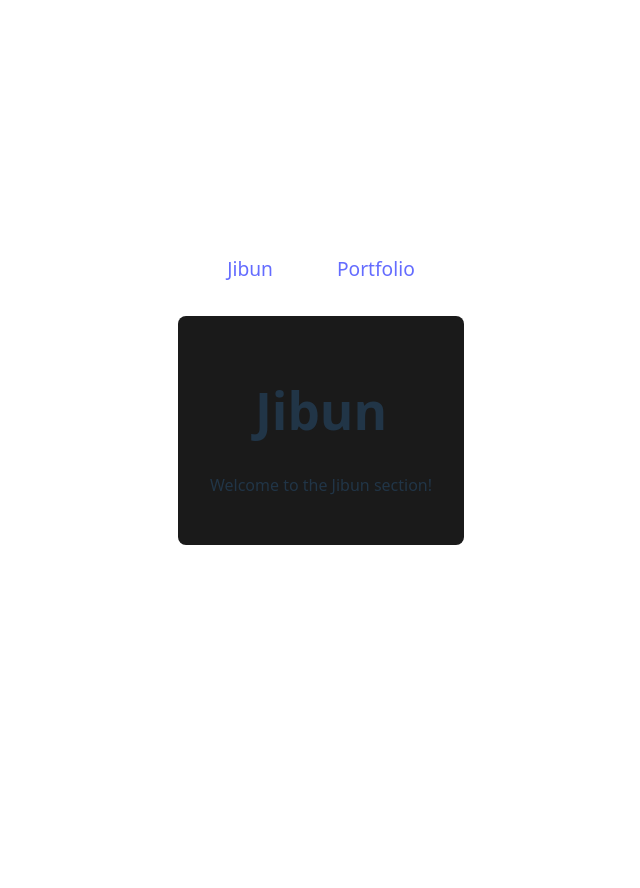
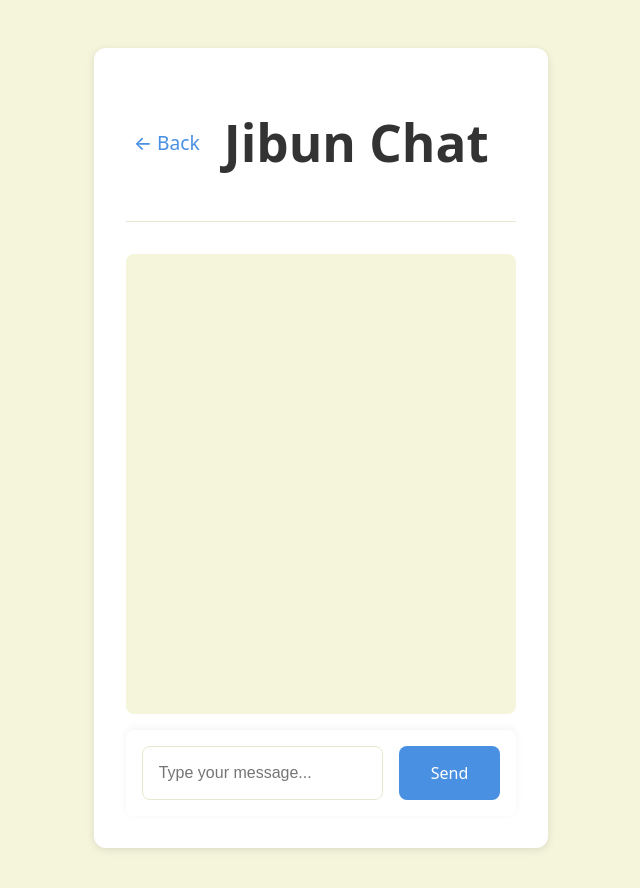
Before and after one commit to kakeras/toai, a React (Vite) app in the folder frontend/: page /jibun in a window 1280 px wide. Shown: the top 888 px of the page, without its empty margins (319-959 px from the left). Before the commit the page ends 800 px from the top, so only its background shows below. Built offline with nearby package versions, Linux system fonts and the light colour scheme.

Commit message:
Update styling

```diff
--- a/frontend/src/App.css
+++ b/frontend/src/App.css
@@ -1,3 +1,19 @@
+:root {
+  --cream: #f5f5dc;
+  --cream-dark: #e8e8d0;
+  --text-dark: #333333;
+  --accent-blue: #4a90e2;
+  --accent-green: #4CAF50;
+}
+
+body {
+  margin: 0;
+  padding: 0;
+  background-color: var(--cream);
+  color: var(--text-dark);
+  font-family: system-ui, -apple-system, BlinkMacSystemFont, 'Segoe UI', Roboto, Oxygen, Ubuntu, Cantarell, 'Open Sans', 'Helvetica Neue', sans-serif;
+}
+
 #root {
   max-width: 1280px;
   margin: 0 auto;
@@ -42,9 +58,11 @@
 }
 
 .app-container {
-  max-width: 1280px;
+  width: 100%;
+  min-height: 100vh;
   margin: 0 auto;
-  padding: 2rem;
+  padding: 1rem;
+  box-sizing: border-box;
 }
 
 .navigation {
@@ -76,12 +94,196 @@
 }
 
 main {
-  padding: 2rem;
-  background-color: #1a1a1a;
-  border-radius: 8px;
+  width: 100%;
+  max-width: 1200px;
+  margin: 0 auto;
+  padding: 1rem;
+  box-sizing: border-box;
+  background-color: white;
+  border-radius: 12px;
+  box-shadow: 0 2px 8px rgba(0, 0, 0, 0.1);
 }
 
 .jibun-container,
 .portfolio-container {
   text-align: center;
 }
+
+/* Main Page Styles */
+.main-container {
+  text-align: center;
+  padding: 2rem 1rem;
+}
+
+.main-container h1 {
+  font-size: clamp(2rem, 5vw, 3rem);
+  margin-bottom: 2rem;
+  color: var(--text-dark);
+}
+
+.button-container {
+  display: flex;
+  flex-direction: column;
+  gap: 1.5rem;
+  align-items: center;
+  margin-top: 2rem;
+  padding: 0 1rem;
+}
+
+@media (min-width: 768px) {
+  .button-container {
+    flex-direction: row;
+    justify-content: center;
+  }
+}
+
+.nav-button {
+  width: 100%;
+  max-width: 300px;
+  padding: 1.2rem 2rem;
+  font-size: clamp(1rem, 2vw, 1.2rem);
+  border: none;
+  border-radius: 8px;
+  cursor: pointer;
+  transition: all 0.3s ease;
+  font-weight: 500;
+}
+
+.jibun-button {
+  background-color: var(--accent-blue);
+  color: white;
+}
+
+.portfolio-button {
+  background-color: var(--accent-green);
+  color: white;
+}
+
+.nav-button:hover {
+  transform: translateY(-2px);
+  box-shadow: 0 4px 12px rgba(0, 0, 0, 0.15);
+}
+
+/* Chat Interface Styles */
+.jibun-container {
+  display: flex;
+  flex-direction: column;
+  height: calc(100vh - 4rem);
+  max-width: 800px;
+  margin: 0 auto;
+  padding: 1rem;
+}
+
+.chat-header {
+  display: flex;
+  align-items: center;
+  margin-bottom: 1rem;
+  padding-bottom: 1rem;
+  border-bottom: 1px solid var(--cream-dark);
+}
+
+.back-button {
+  background: none;
+  border: none;
+  color: var(--accent-blue);
+  font-size: 1.2rem;
+  cursor: pointer;
+  padding: 0.5rem;
+  margin-right: 1rem;
+  transition: color 0.3s ease;
+}
+
+.back-button:hover {
+  color: var(--text-dark);
+}
+
+.chat-messages {
+  flex: 1;
+  overflow-y: auto;
+  padding: 1rem;
+  display: flex;
+  flex-direction: column;
+  gap: 1rem;
+  background-color: var(--cream);
+  border-radius: 8px;
+  margin: 1rem 0;
+}
+
+.message {
+  padding: 1rem;
+  border-radius: 12px;
+  max-width: 80%;
+  word-wrap: break-word;
+}
+
+.user-message {
+  background-color: var(--accent-blue);
+  color: white;
+  align-self: flex-end;
+}
+
+.assistant-message {
+  background-color: white;
+  color: var(--text-dark);
+  align-self: flex-start;
+  border: 1px solid var(--cream-dark);
+}
+
+.chat-input-form {
+  display: flex;
+  gap: 1rem;
+  padding: 1rem;
+  background-color: white;
+  border-radius: 8px;
+  box-shadow: 0 -2px 8px rgba(0, 0, 0, 0.05);
+}
+
+.chat-input {
+  flex: 1;
+  padding: 1rem;
+  border: 1px solid var(--cream-dark);
+  border-radius: 8px;
+  background-color: white;
+  color: var(--text-dark);
+  font-size: 1rem;
+}
+
+.chat-input:focus {
+  outline: none;
+  border-color: var(--accent-blue);
+}
+
+.send-button {
+  padding: 1rem 2rem;
+  background-color: var(--accent-blue);
+  color: white;
+  border: none;
+  border-radius: 8px;
+  cursor: pointer;
+  transition: all 0.3s ease;
+  font-weight: 500;
+}
+
+.send-button:hover {
+  background-color: #357abd;
+  transform: translateY(-1px);
+}
+
+/* Responsive adjustments */
+@media (max-width: 480px) {
+  .app-container {
+    padding: 0.5rem;
+  }
+
+  main {
+    padding: 0.5rem;
+  }
+
+  .chat-input-form {
+    padding: 0.5rem;
+  }
+
+  .send-button {
+    padding: 1rem;
+  }
+}
--- a/frontend/src/App.tsx
+++ b/frontend/src/App.tsx
@@ -1,4 +1,5 @@
-import { BrowserRouter as Router, Routes, Route, Link } from 'react-router-dom';
+import { BrowserRouter as Router, Routes, Route } from 'react-router-dom';
+import Main from './components/Main';
 import Jibun from './components/Jibun';
 import Portfolio from './components/Portfolio';
 import './App.css';
@@ -7,22 +8,11 @@ function App() {
   return (
     <Router>
       <div className="app-container">
-        <nav className="navigation">
-          <ul>
-            <li>
-              <Link to="/jibun">Jibun</Link>
-            </li>
-            <li>
-              <Link to="/portfolio">Portfolio</Link>
-            </li>
-          </ul>
-        </nav>
-
         <main>
           <Routes>
+            <Route path="/" element={<Main />} />
             <Route path="/jibun" element={<Jibun />} />
             <Route path="/portfolio" element={<Portfolio />} />
-            <Route path="/" element={<Jibun />} />
           </Routes>
         </main>
       </div>
--- a/frontend/src/components/Jibun.tsx
+++ b/frontend/src/components/Jibun.tsx
@@ -1,10 +1,84 @@
-import React from 'react';
+import React, { useState } from 'react';
+import { useNavigate } from 'react-router-dom';
+
+interface Message {
+  role: 'user' | 'assistant';
+  content: string;
+}
 
 const Jibun: React.FC = () => {
+  const [messages, setMessages] = useState<Message[]>([]);
+  const [input, setInput] = useState('');
+  const navigate = useNavigate();
+
+  const handleSubmit = async (e: React.FormEvent) => {
+    e.preventDefault();
+    if (!input.trim()) return;
+
+    // Add user message
+    const userMessage: Message = { role: 'user', content: input };
+    setMessages(prev => [...prev, userMessage]);
+    setInput('');
+
+    try {
+      // TODO: Replace with actual API call to your backend
+      const response = await fetch('/api/chat', {
+        method: 'POST',
+        headers: {
+          'Content-Type': 'application/json',
+        },
+        body: JSON.stringify({ message: input }),
+      });
+
+      const data = await response.json();
+
+      // Add assistant message
+      const assistantMessage: Message = {
+        role: 'assistant',
+        content: data.response || 'Sorry, I could not process your request.'
+      };
+      setMessages(prev => [...prev, assistantMessage]);
+    } catch (error) {
+      console.error('Error:', error);
+      setMessages(prev => [...prev, {
+        role: 'assistant',
+        content: 'Sorry, there was an error processing your request.'
+      }]);
+    }
+  };
+
   return (
     <div className="jibun-container">
-      <h1>Jibun</h1>
-      <p>Welcome to the Jibun section!</p>
+      <div className="chat-header">
+        <button className="back-button" onClick={() => navigate('/')}>
+          ← Back
+        </button>
+        <h1>Jibun Chat</h1>
+      </div>
+
+      <div className="chat-messages">
+        {messages.map((message, index) => (
+          <div
+            key={index}
+            className={`message ${message.role === 'user' ? 'user-message' : 'assistant-message'}`}
+          >
+            {message.content}
+          </div>
+        ))}
+      </div>
+
+      <form onSubmit={handleSubmit} className="chat-input-form">
+        <input
+          type="text"
+          value={input}
+          onChange={(e) => setInput(e.target.value)}
+          placeholder="Type your message..."
+          className="chat-input"
+        />
+        <button type="submit" className="send-button">
+          Send
+        </button>
+      </form>
     </div>
   );
 };
--- /dev/null
+++ b/frontend/src/components/Main.tsx
@@ -0,0 +1,28 @@
+import React from 'react';
+import { useNavigate } from 'react-router-dom';
+
+const Main: React.FC = () => {
+  const navigate = useNavigate();
+
+  return (
+    <div className="main-container">
+      <h1>Welcome</h1>
+      <div className="button-container">
+        <button
+          className="nav-button jibun-button"
+          onClick={() => navigate('/jibun')}
+        >
+          今のじぶんを知る
+        </button>
+        <button
+          className="nav-button portfolio-button"
+          onClick={() => navigate('/portfolio')}
+        >
+          Portfolio
+        </button>
+      </div>
+    </div>
+  );
+};
+
+export default Main;
```
